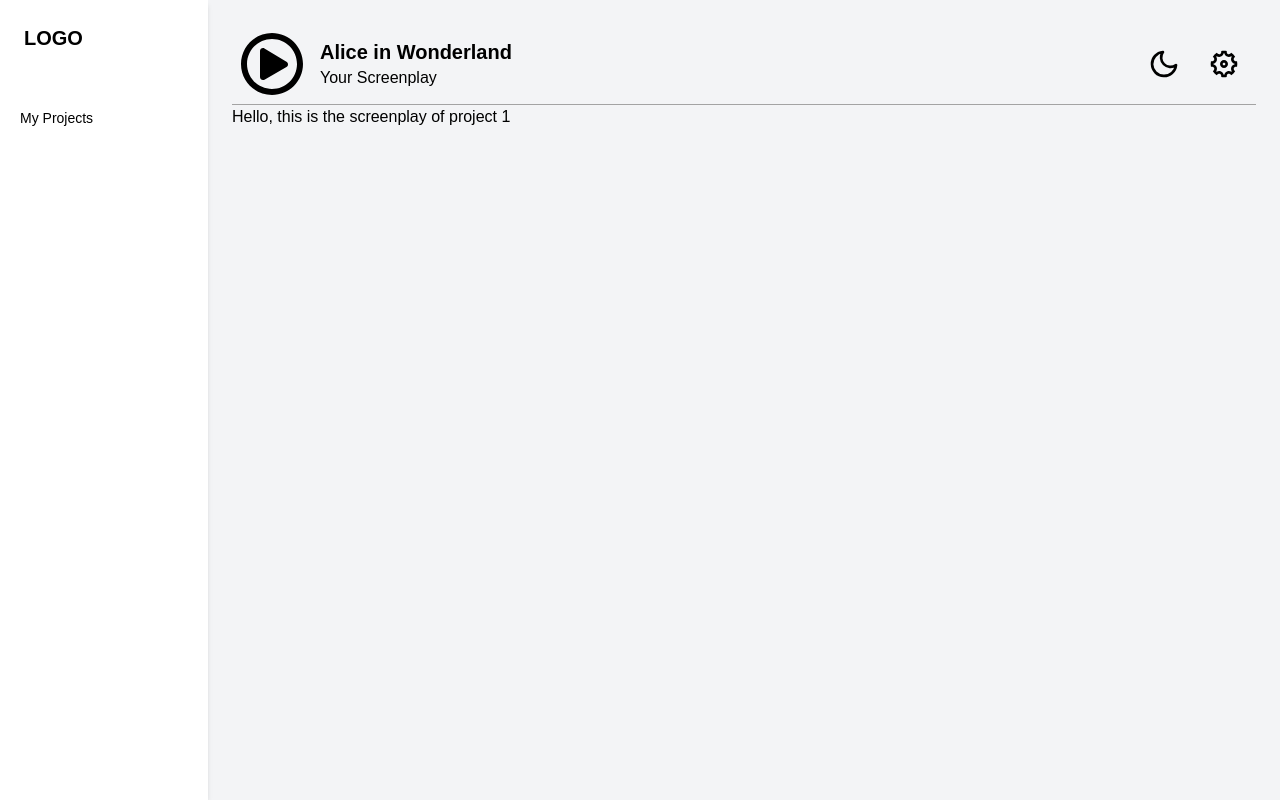
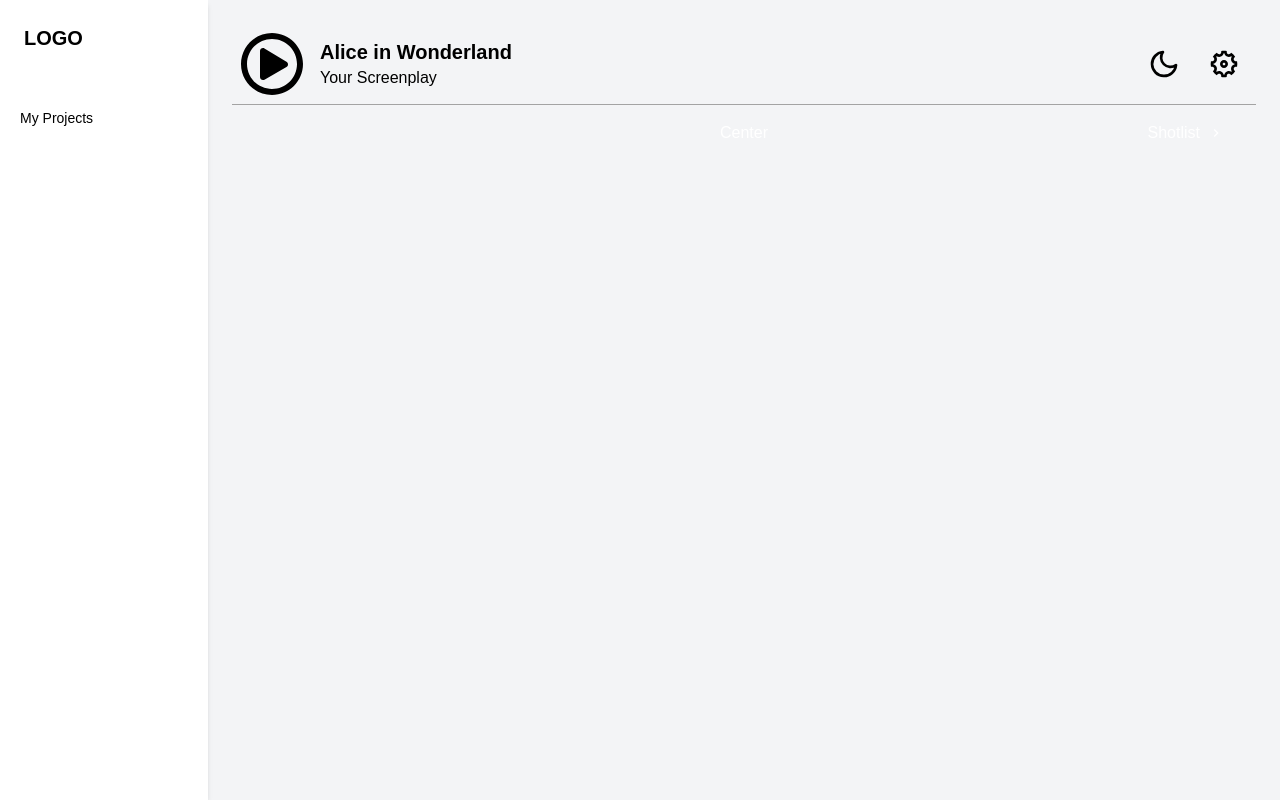
Before and after one commit to shiffydeen/storyboard-frontend, a Next.js app: page /screenplay/1 in a window 1280 px wide. Built offline with nearby package versions, Linux system fonts and the light colour scheme.

Commit message:
added buttons

```diff
--- a/app/screenplay/[id]/page.jsx
+++ b/app/screenplay/[id]/page.jsx
@@ -1,13 +1,40 @@
 import React from 'react'
+import { MdOutlineNavigateNext } from "react-icons/md";
 
 const page = async (props) => {
 
-    const {id} = props.params;
+    // const {id} = props.params;
 
-    console.log(id)
+    // console.log(id)
   return (
     <div>
-      Hello, this is the screenplay of project {id}
+      {/* <div className='flex justify-end items-end my-3'>
+        <button className='flex items-center whitespace-nowrap'>Generate Screenplay
+          <span>
+            <MdOutlineNavigateNext />
+          </span>
+        </button>
+        <button className='ml-8'>Shotlist</button>
+      </div> */}
+      <nav className="flex justify-between items-center px-4 py-2">
+        {/* Left placeholder */}
+        <div className="flex-1" />
+
+        {/* Center button */}
+        <div>
+          <button className="px-4 py-2 text-white rounded">
+            Center
+          </button>
+        </div>
+
+        {/* Right button(s) */}
+        <div className="flex-1 flex justify-end gap-4">
+          <button className="flex whitespace-nowrap items-center gap-2 px-4 py-2 text-white rounded">
+            Shotlist
+            <span><MdOutlineNavigateNext /></span>
+          </button>
+        </div>
+    </nav>
     </div>
   )
 }
```
